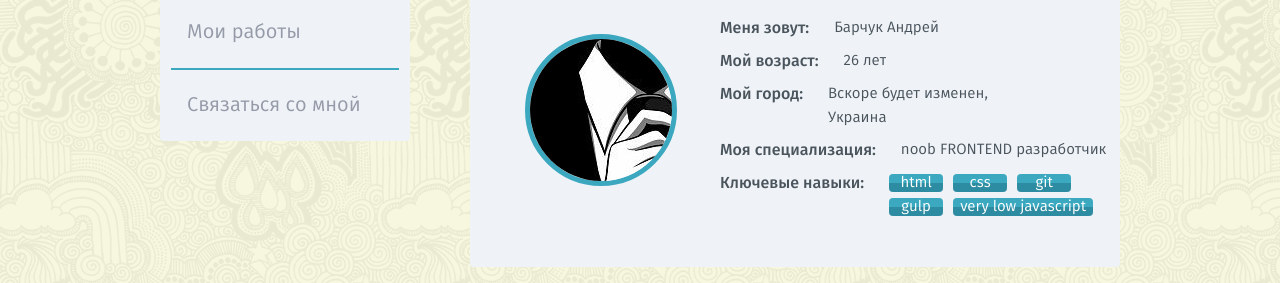
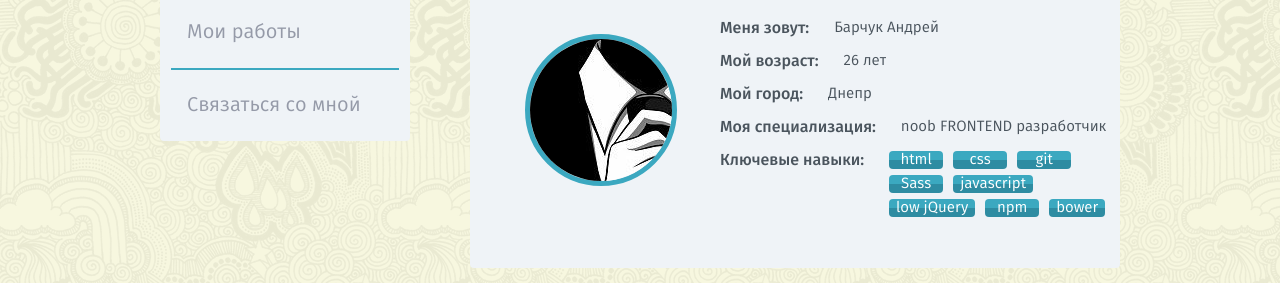
Before and after one commit to HollyBang/portfolio, a website: page app/index.html in a window 1280 px wide. Shown: the part 243-526 px from the top of the page. Drawn offline with nearby package versions, Linux system fonts and the light colour scheme.

Commit message:
change skills

```diff
--- a/app/index.html
+++ b/app/index.html
@@ -71,7 +71,7 @@
 								</li>
 								<li class="worksheet-item clearfix">
 									<div class="worksheet-what">Мой город:</div>
-									<div class="worksheet-info">Вскоре будет изменен, Украина</div>
+									<div class="worksheet-info">Днепр</div>
 								</li>
 								<li class="worksheet-item clearfix">
 									<div class="worksheet-what">Моя специализация:</div>
@@ -84,8 +84,11 @@
 											<li class="skill-item">html</li>
 											<li class="skill-item">css</li>
 											<li class="skill-item">git</li>
-											<li class="skill-item">gulp</li>
-											<li class="skill-item">very low javascript</li>
+											<li class="skill-item">Sass</li>
+											<li class="skill-item">javascript</li>
+											<li class="skill-item">low jQuery</li>
+											<li class="skill-item">npm</li>
+											<li class="skill-item">bower</li>
 										</ul>
 									</div>
 								</li>
```
